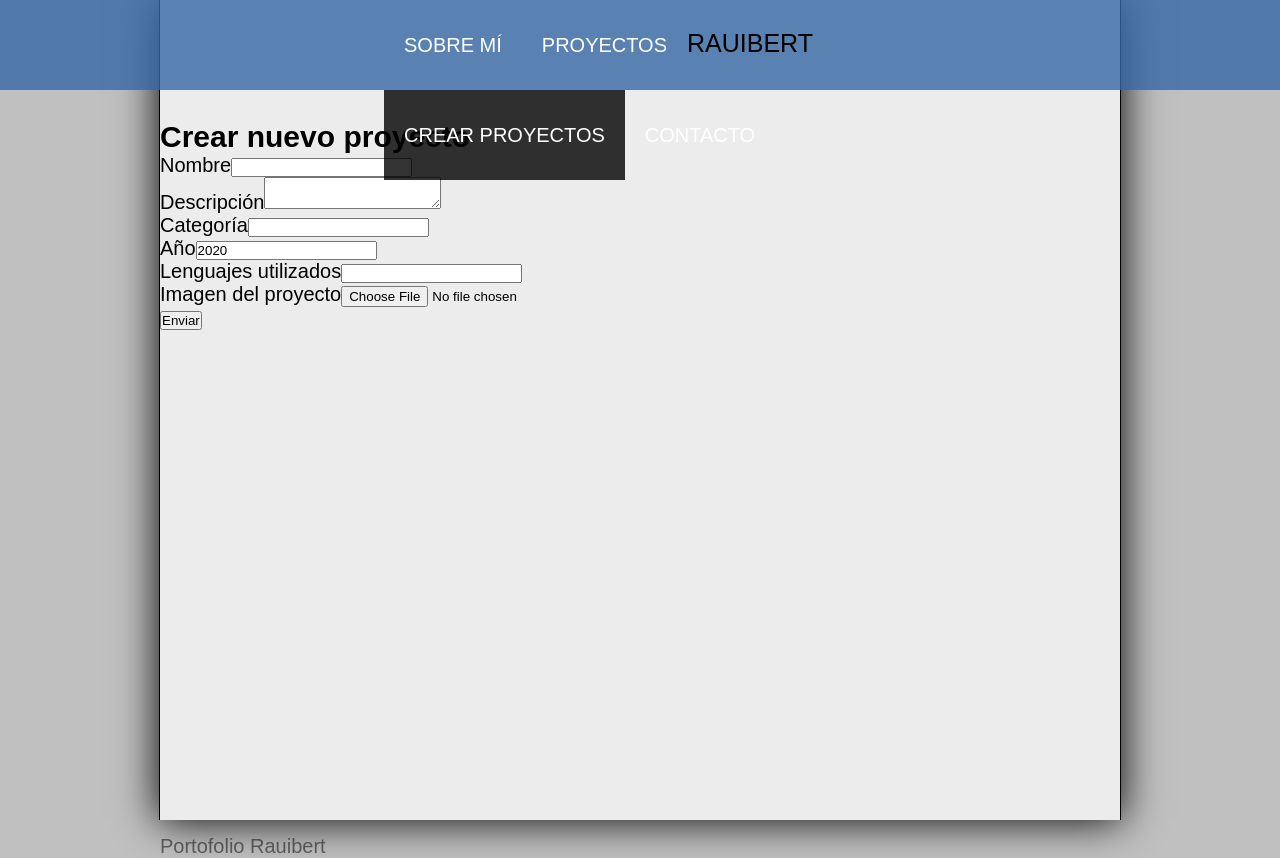
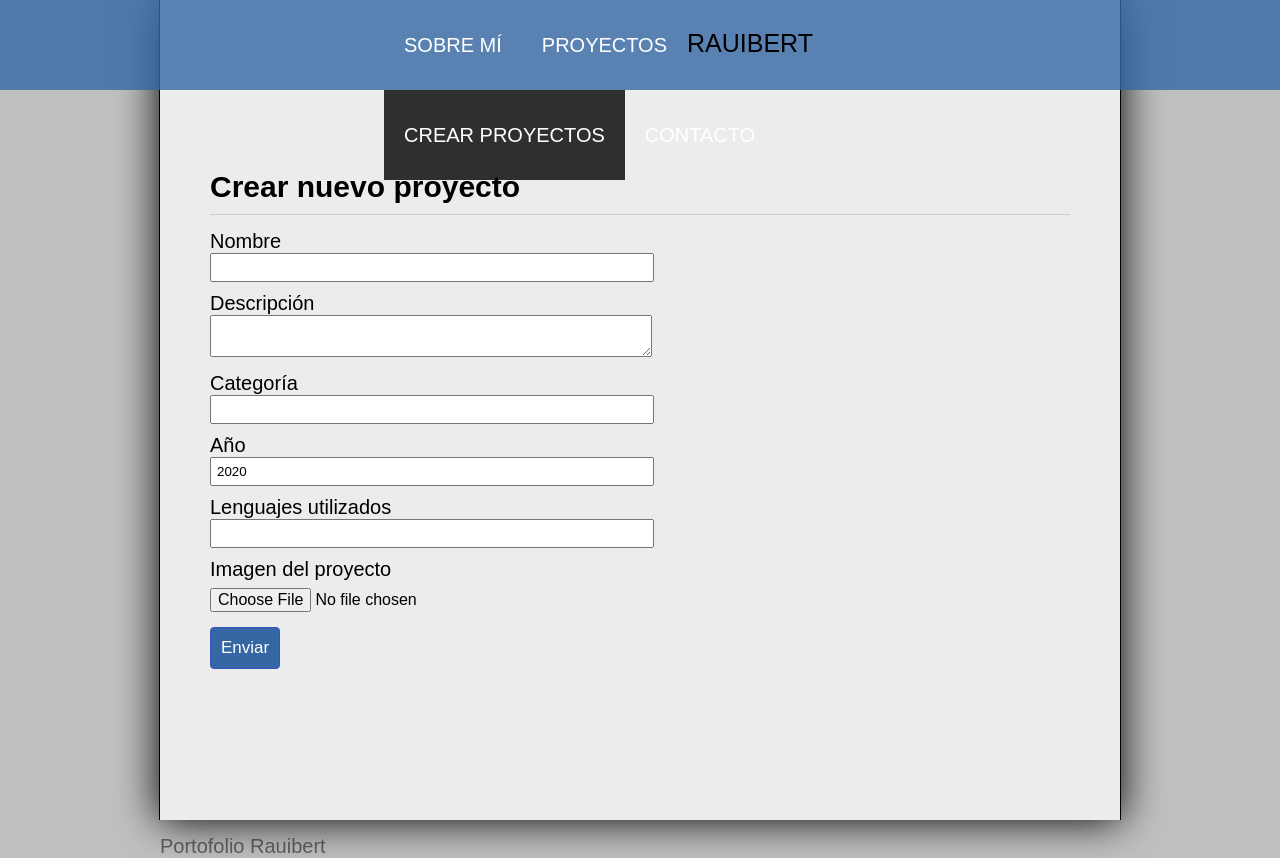
Before and after one commit to rauibert/AngProject, an Angular app: page /create in a window 1280 px wide. Built offline with nearby package versions, Linux system fonts and the light colour scheme.

Commit message:
Maquetando el formulario

```diff
--- a/src/app/components/create/create.component.css
+++ b/src/app/components/create/create.component.css
@@ -0,0 +1,51 @@
+
+.container{
+    padding: 50px;
+}
+
+.container h2{
+    display: block;
+    border-bottom: 1px solid #ccc;
+    padding-bottom: 10px;
+    margin-bottom: 15px;
+}
+
+form{
+    width: 50%;
+}
+
+from label{
+    display: block;
+    width: 100%;
+    margin-top: 10px;
+    margin-bottom: 10px;
+}
+
+form input[type="text"],
+form input[type="number"],
+form input[type="email"],
+form textarea{
+    width: 100%;
+    padding: 5px;
+    margin-bottom: 10px;
+}
+
+form input[type="submit"],
+form button{
+    display: block;
+    font-size: 17px;
+    padding: 10px;
+    margin-top: 15px;
+    color: white;
+    background: rgba(53,103, 164, 1);
+    border: 1px solid rgba(53,83, 189, 1);
+    border-radius: 4px;
+}
+
+form input[type="file"]{
+    width: 100%;
+    display: block;
+    font-size: 16px;
+    padding-top: 5px;
+    margin-top: 2px;
+}
```
